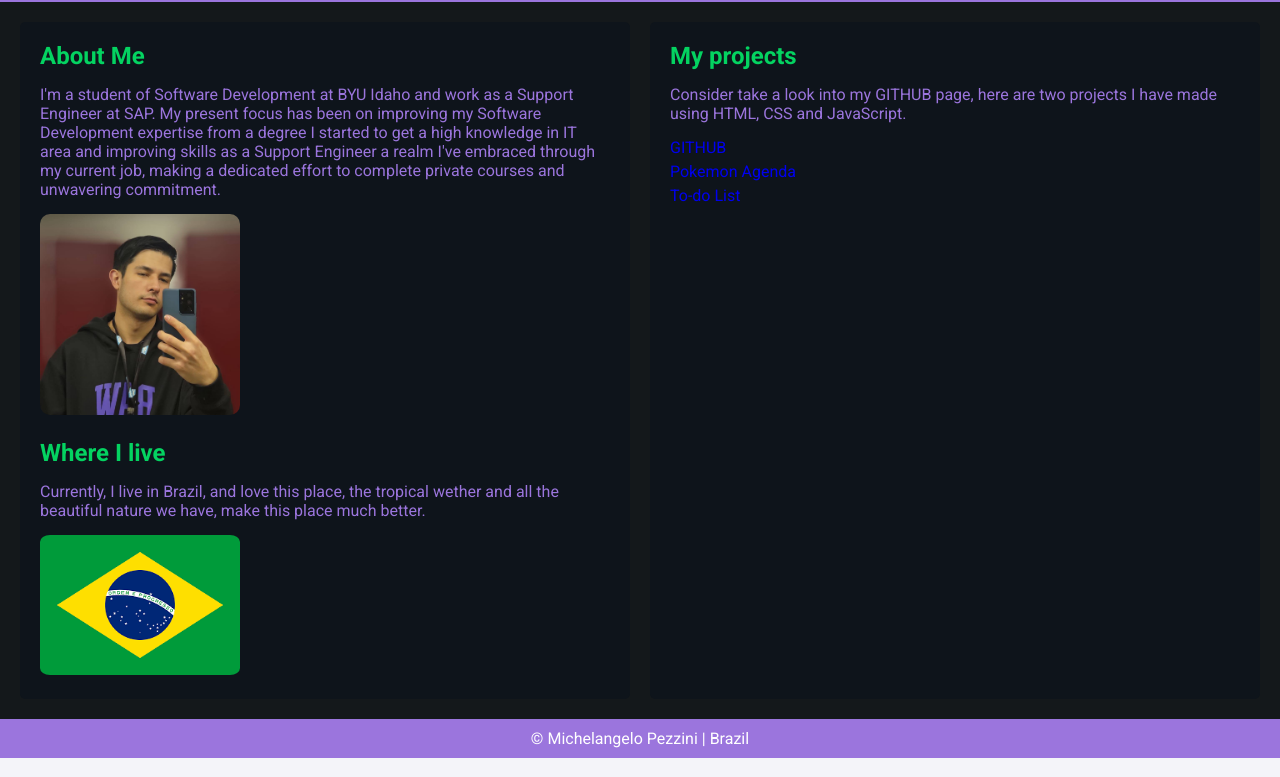
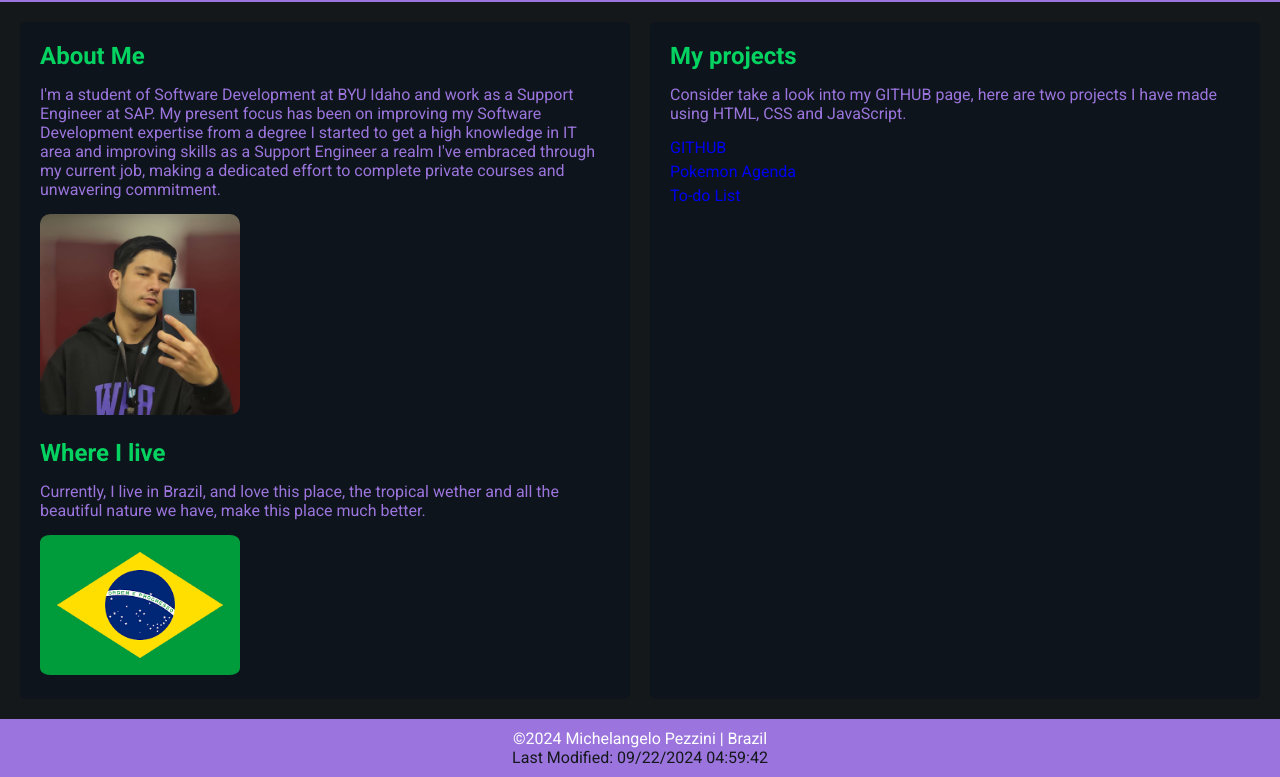
Before and after one commit to michelangeloPezzini/wdd131, a plain HTML site: page index.html in a window 1280 px wide. Shown: the part 106-883 px from the top of the page. Drawn offline with Linux system fonts and the light colour scheme.

Commit message:
Correction from audit

```diff
--- a/index.html
+++ b/index.html
@@ -11,8 +11,7 @@
   <link rel="preconnect" href="https://fonts.googleapis.com">
   <link rel="preconnect" href="https://fonts.gstatic.com" crossorigin>
   <link href="https://fonts.googleapis.com/css2?family=Montserrat:ital,wght@0,100..900;1,100..900&family=Roboto:ital,wght@0,100;0,300;0,400;0,500;0,700;0,900;1,100;1,300;1,400;1,500;1,700;1,900&display=swap" rel="stylesheet">
-  <script defer src="./scripts/getdate.js"></script>
-
+  <script defer src="./scripts/getdates.js"></script>
 </head>
 
 <body>
```
